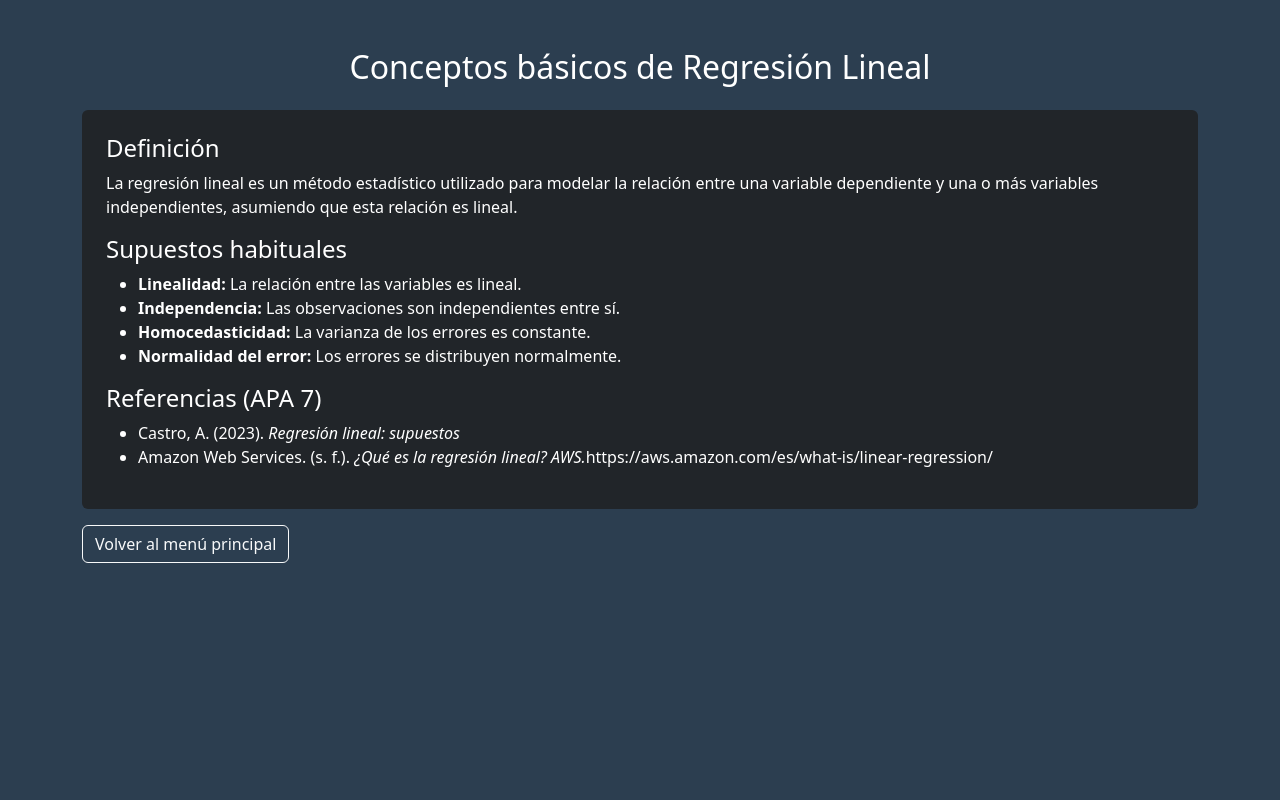
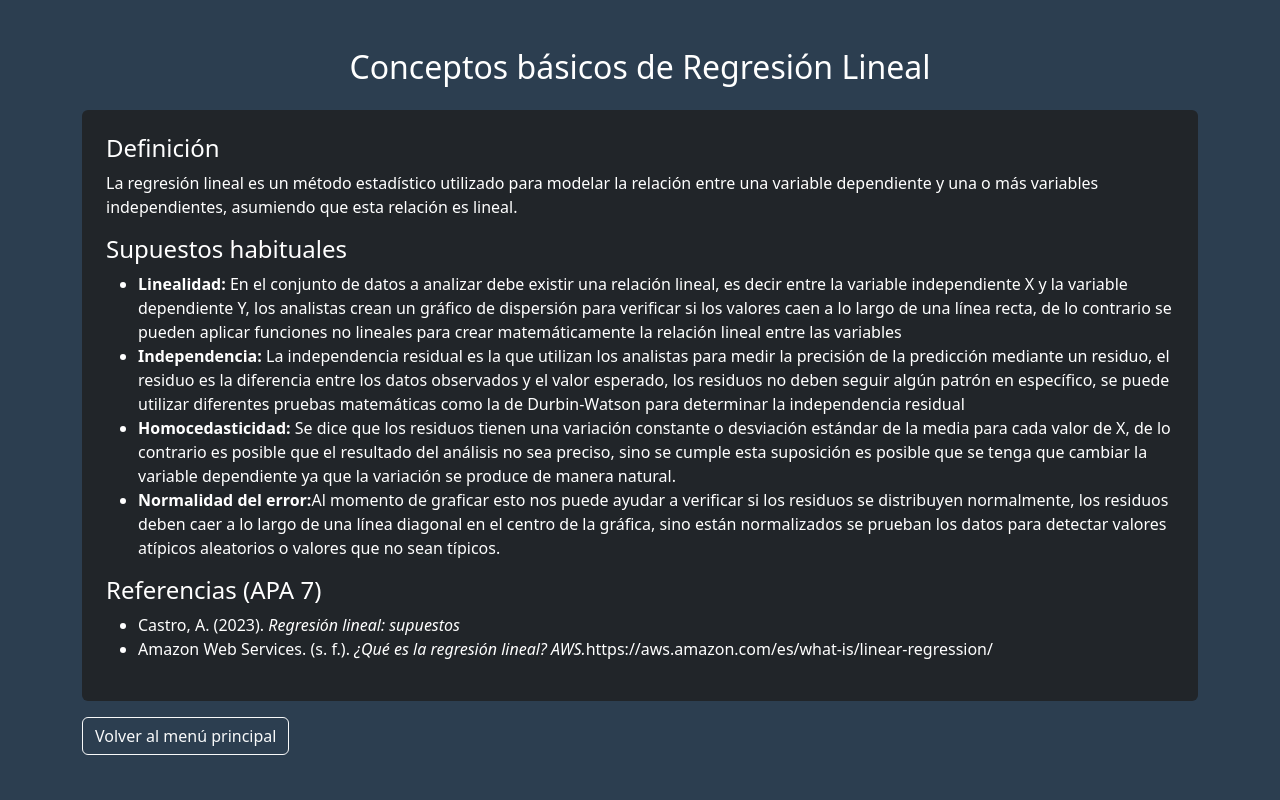
Before and after one commit to Diego-Alexander-udec/Casos-de-Uso-de-Machine-Learning-Supervisado, a Flask app: page /conceptos_regresion in a window 1280 px wide. Shown: the top 800 px of the page. Run offline with Flask 3, Linux system fonts and the light colour scheme.

Commit message:
añadiendo definiciones

```diff
--- a/Proyecto/templates/conceptos_regresion.html
+++ b/Proyecto/templates/conceptos_regresion.html
@@ -17,10 +17,10 @@
         </p>
         <h4>Supuestos habituales</h4>
         <ul>
-          <li><strong>Linealidad:</strong> La relación entre las variables es lineal.</li>
-          <li><strong>Independencia:</strong> Las observaciones son independientes entre sí.</li>
-          <li><strong>Homocedasticidad:</strong> La varianza de los errores es constante.</li>
-          <li><strong>Normalidad del error:</strong> Los errores se distribuyen normalmente.</li>
+          <li><strong>Linealidad:</strong> En el conjunto de datos a analizar debe existir una relación lineal, es decir entre la variable independiente X y la variable dependiente Y, los analistas crean un gráfico de dispersión para verificar si los valores caen a lo largo de una línea recta, de lo contrario se pueden aplicar funciones no lineales para crear matemáticamente la relación lineal entre las variables </li>
+          <li><strong>Independencia:</strong> La independencia residual es la que utilizan los analistas para medir la precisión de la predicción mediante un residuo, el residuo es la diferencia entre los datos observados y el valor esperado, los residuos no deben seguir algún patrón en específico, se puede utilizar diferentes pruebas matemáticas como la de Durbin-Watson para determinar la independencia residual </li>
+          <li><strong>Homocedasticidad:</strong> Se dice que los residuos tienen una variación constante o desviación estándar de la media para cada valor de X, de lo contrario es posible que el resultado del análisis no sea preciso, sino se cumple esta suposición es posible que se tenga que cambiar la variable dependiente ya que la variación se produce de manera natural.</li>
+          <li><strong>Normalidad del error:</strong>Al momento de graficar esto nos puede ayudar a verificar si los residuos se distribuyen normalmente, los residuos deben caer a lo largo de una línea diagonal en el centro de la gráfica, sino están normalizados se prueban los datos para detectar valores atípicos aleatorios o valores que no sean típicos.</li>
         </ul>
         <h4>Referencias (APA 7)</h4>
         <ul>
```
